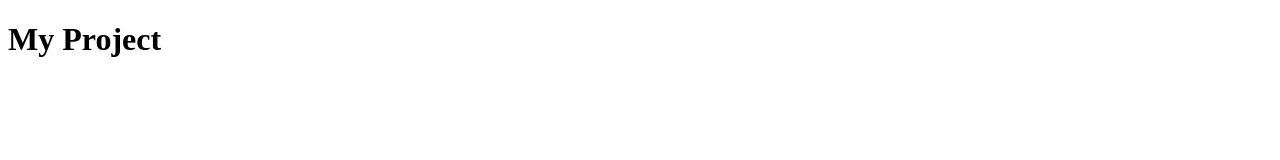
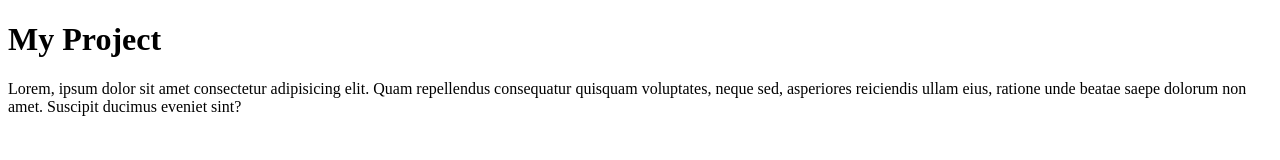
Before and after one commit to kamalperera669/my-project, a plain HTML site: page index.html in a window 1280 px wide. Drawn offline with Linux system fonts and the light colour scheme.

Commit message:
Add a new paragraph

```diff
--- a/index.html
+++ b/index.html
@@ -8,5 +8,6 @@
 </head>
 <body>
   <h1>My Project</h1>
+  <p>Lorem, ipsum dolor sit amet consectetur adipisicing elit. Quam repellendus consequatur quisquam voluptates, neque sed, asperiores reiciendis ullam eius, ratione unde beatae saepe dolorum non amet. Suscipit ducimus eveniet sint?</p>
 </body>
 </html>
```
